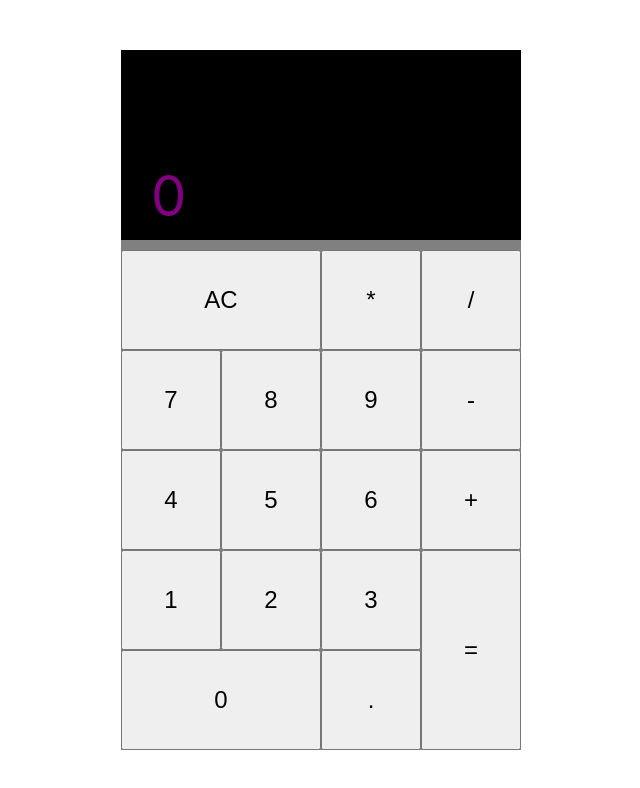
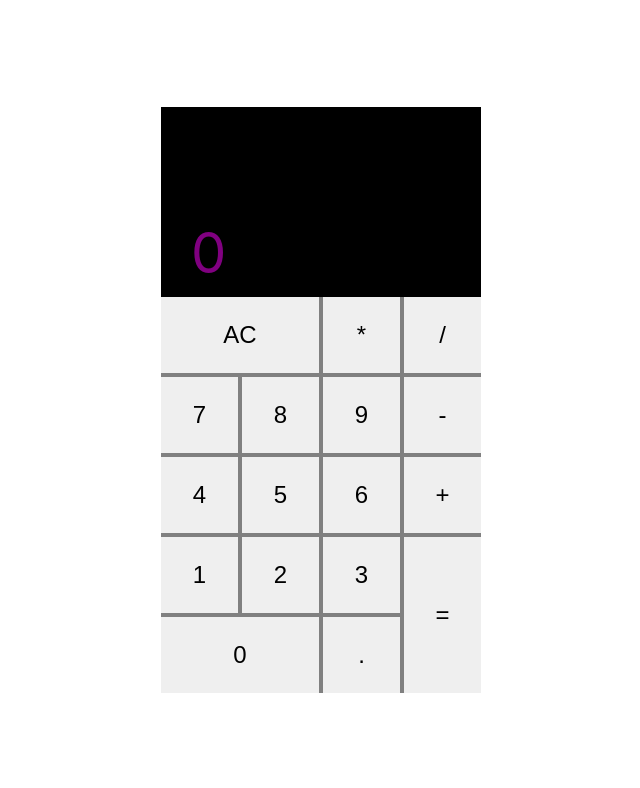
Before and after one commit to nicolettedeville/jscalculator, a JavaScript app: page / in a window 1280 px wide. Shown: the top 788 px of the page, without its empty margins (319-959 px from the left). Built offline with nearby package versions, Linux system fonts and the light colour scheme; the HTML template or start-up script is replaced by a standard one.

Commit message:
Styles buttons and button layout

```diff
--- a/src/App.css
+++ b/src/App.css
@@ -12,15 +12,12 @@
 }
 
 #Calculator {
-  align-items: flex-start;
+  align-items: center;
   background: gray;
-  display: grid;
-  gap: 0px;
-  grid-template-columns: auto;
-  grid-template-rows: auto auto;
-  height: 700px;
-  justify-items: flex-start;
-  width: 400px;
+  display: flex;
+  flex-direction: column;
+  justify-content: center;
+  width: 20rem;
 }
 
 .display {
@@ -36,98 +33,34 @@
 }
 
 .button-group {
-  align-self: flex-end;
+  color: black;
   display: grid;
-  grid-template-columns: 100px 100px 100px 100px;
-  grid-template-rows: 100px 100px 100px 100px 100px;
+  grid-template-columns: repeat(4, 1fr);
+  grid-template-rows: repeat(5, 1fr);
+  gap: .25rem;
+  width: 100%;
   position: relative;
 }
 
 .calc-button {
-  font-size: 1.5em;
+  align-items: center;
+  border: none;
+  cursor: pointer;
+  display: flex;
+  font-size: 1.5rem;
+  justify-content: center;
+  padding: 1.5rem;
 }
 
 #clear {
   grid-column: 1/3;
-  grid-row: 1;
-}
-
-#zero {
-  grid-column: 1/3;
-  grid-row: 5;
-}
-
-#one {
-  grid-column: 1;
-  grid-row: 4;
-}
-
-#two {
-  grid-column: 2;
-  grid-row: 4;
-}
-
-#three {
-  grid-column: 3;
-  grid-row: 4;
-}
-
-#four {
-  grid-column: 1;
-  grid-row: 3;
-}
-
-#five {
-  grid-column: 2;
-  grid-row: 3;
-}
-
-#six {
-  grid-column: 3;
-  grid-row: 3;
-}
-
-#seven {
-  grid-column: 1;
-  grid-row: 2;
-}
-
-#eight {
-  grid-column: 2;
-  grid-row: 2;
-}
-
-#nine {
-  grid-column: 3;
-  grid-row: 2;
-}
-
-#decimal {
-  grid-column: 3;
-  grid-row: 5;
-}
-
-#add {
-  grid-column: 4;
-  grid-row: 3;
-}
-
-#subtract {
-  grid-column: 4;
-  grid-row: 2;
-}
-
-#multiply {
-  grid-column: 3;
-  grid-row: 1;
-}
-
-#divide {
-  grid-column: 4;
-  grid-row: 1;
 }
 
 #equals {
   grid-row: 4/6;
   grid-column: 4;
 }
+
+#zero {
+  grid-column: 1/3;
+}
```
